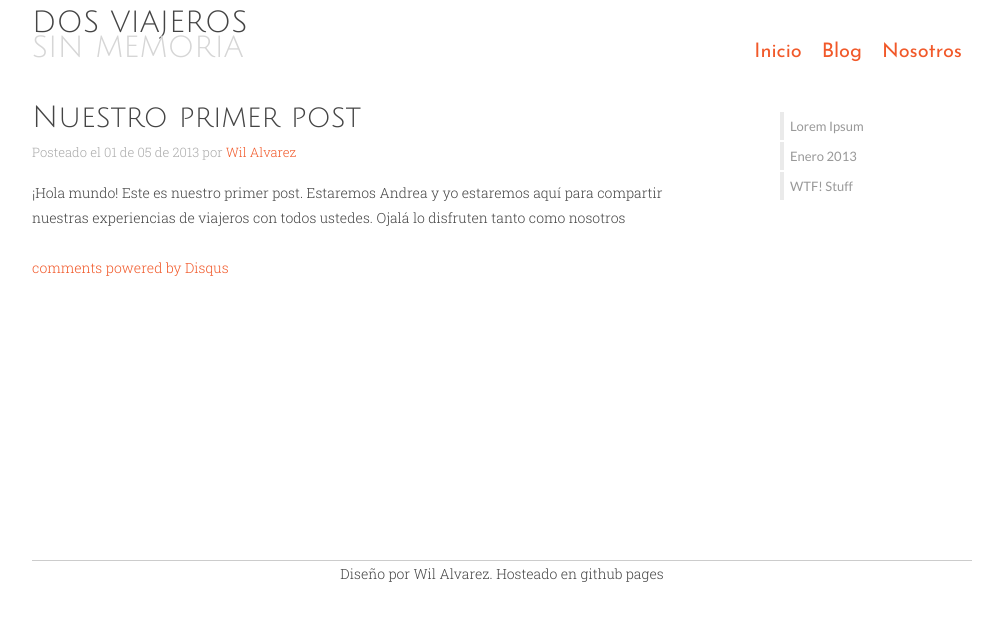
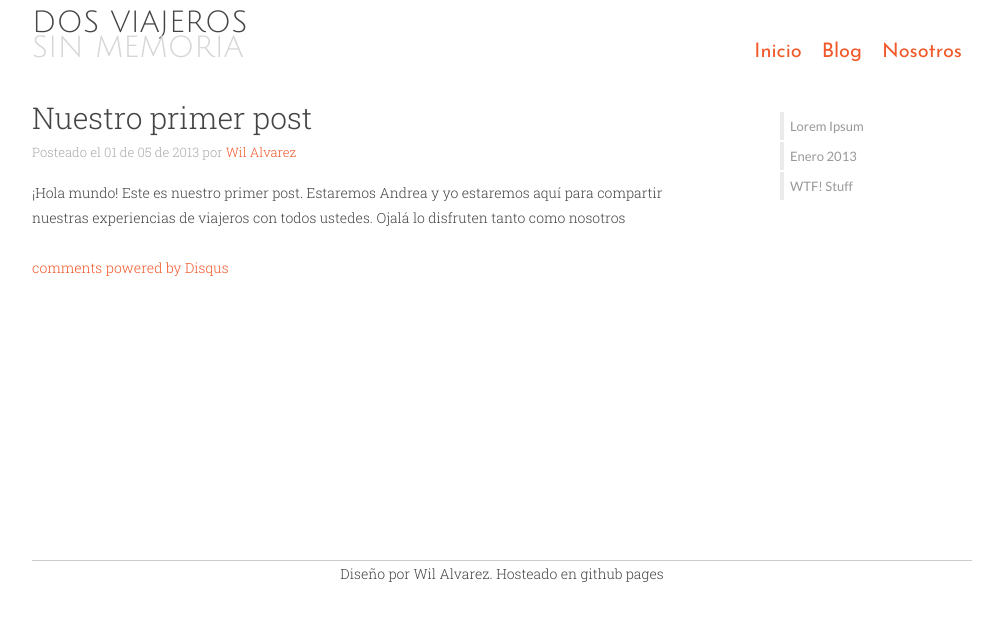
Before and after one commit to satanas/dosviajeros, a Jekyll site: the page built from _posts/2013-05-01-primer-post.md, in a window 1280 px wide. Shown: the top 621 px of the page, without its empty margins (138-1130 px from the left). Built offline with Jekyll 4.4.1, drawn with Linux system fonts in a browser that asks for light colours; Markdown is read by kramdown in place of the engine named in the settings; comment, search, counter and statistics services are not loaded.

Commit message:
Rolled back font family for post title

```diff
--- a/stylesheets/style.css
+++ b/stylesheets/style.css
@@ -68,10 +68,10 @@ header {
 }
 
 #post h1 {
-    font-family: 'Julius Sans One', sans-serif;
     font-weight: 300;
     font-size: 30px;
     margin: 10px 0;
+    /*color: #f1592a;*/
 }
 
 #post h2 {
```
